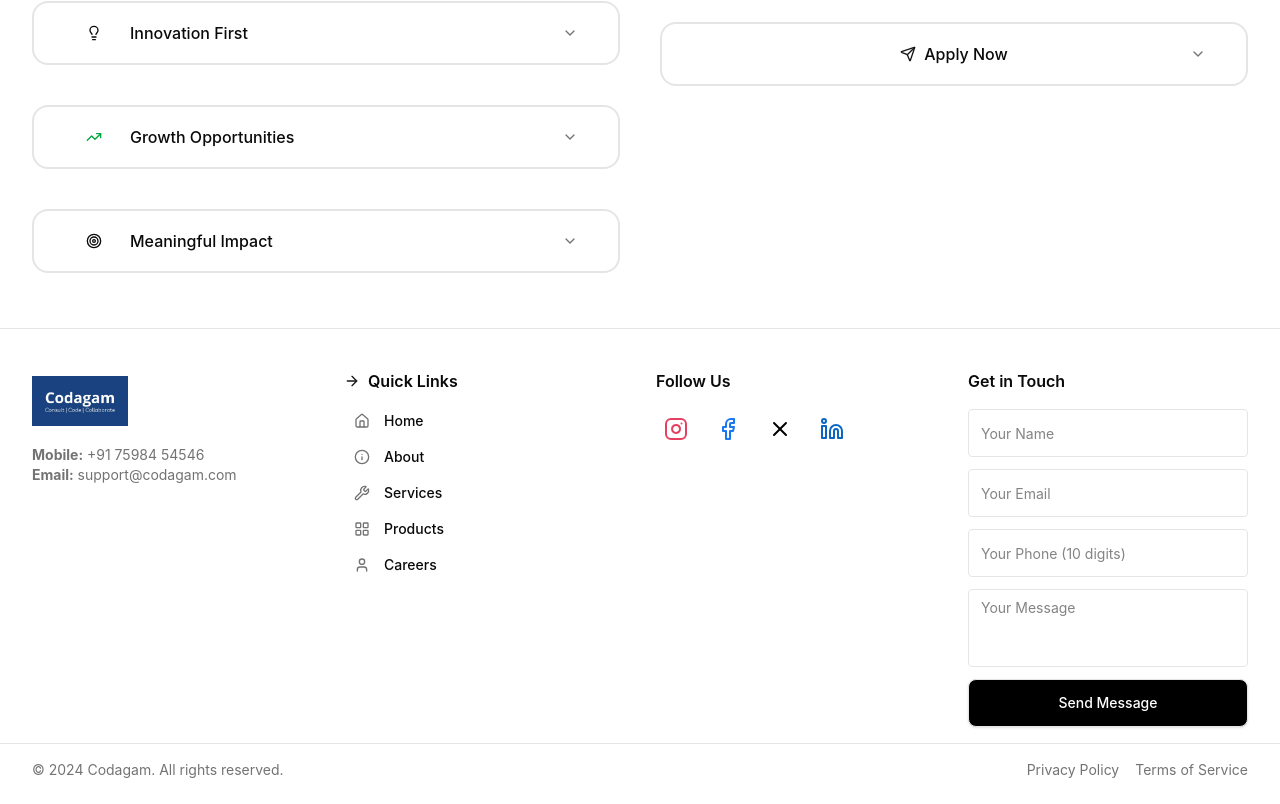
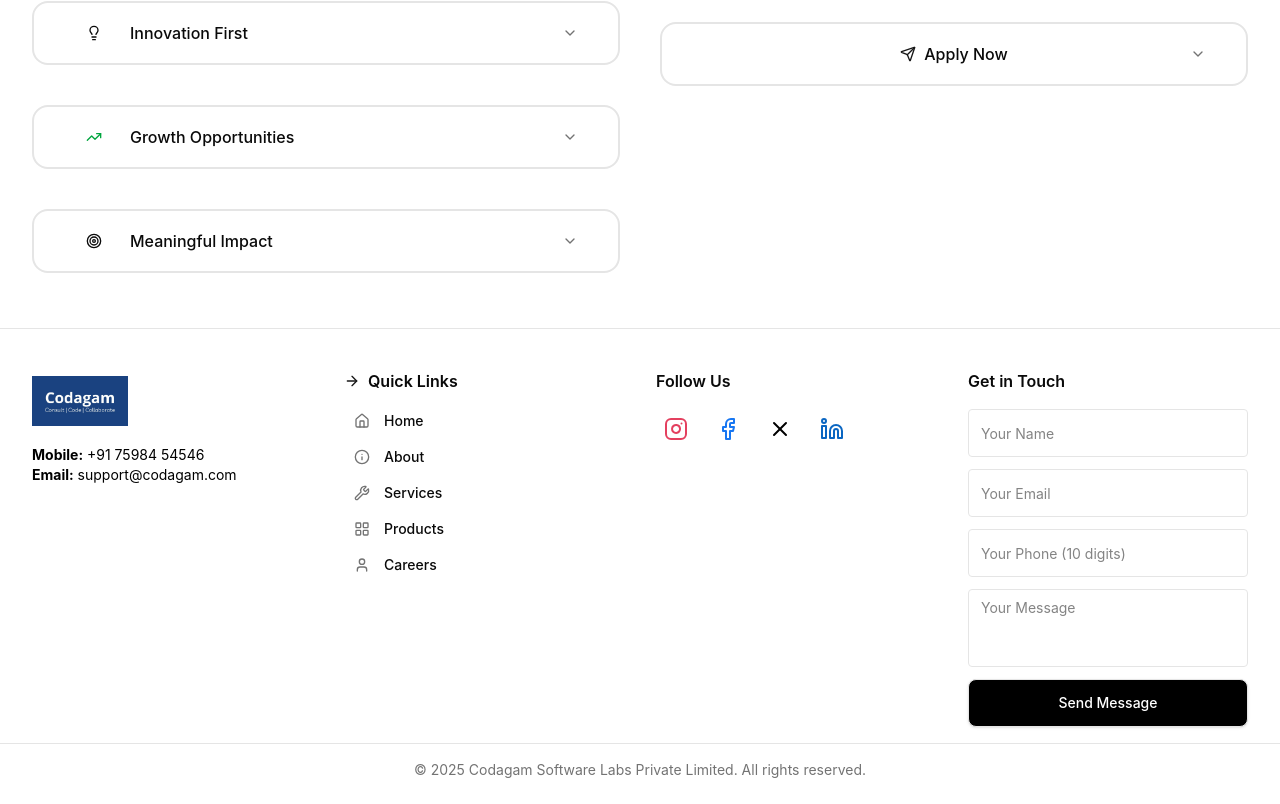
Before and after one commit to pasupathi-codagam/codagam, a Next.js app: page / in a window 1280 px wide. Shown: the part 4872-5676 px from the top of the page. Built offline with nearby package versions, Linux system fonts and the light colour scheme.

Commit message:
fixing footer

```diff
--- a/components/nav/Footer.tsx
+++ b/components/nav/Footer.tsx
@@ -83,7 +83,7 @@ export function Footer() {
                   className="object-contain rounded w-16 h-10 sm:w-20 sm:h-12 md:w-24 md:h-16"
                 />
               </div>
-              <p className="text-xs sm:text-sm text-muted-foreground text-center sm:text-left">
+              <p className="text-xs sm:text-sm text-black dark:text-white text-center sm:text-left">
                 <strong>Mobile:</strong> +91 75984 54546
                 <br />
                 <strong>Email:</strong> support@codagam.com
@@ -171,20 +171,11 @@ export function Footer() {
         className="w-full">
         <div className="border-t border-border pt-4 pb-4">
           <div className="container mx-auto px-4 sm:px-6 lg:px-8">
-            <div className="flex flex-col sm:flex-row justify-center sm:justify-between items-center text-xs sm:text-sm text-muted-foreground gap-2">
-              <p>&copy; 2024 Codagam. All rights reserved.</p>
-              <div className="flex gap-3 sm:gap-4">
-                <Link
-                  href="/privacy"
-                  className="hover:text-primary transition text-xs sm:text-sm">
-                  Privacy Policy
-                </Link>
-                <Link
-                  href="/terms"
-                  className="hover:text-primary transition text-xs sm:text-sm">
-                  Terms of Service
-                </Link>
-              </div>
+            <div className="flex justify-center items-center text-xs sm:text-sm text-muted-foreground gap-2">
+              <p>
+                &copy; 2025 Codagam Software Labs Private Limited. All rights
+                reserved.
+              </p>
             </div>
           </div>
         </div>
```
